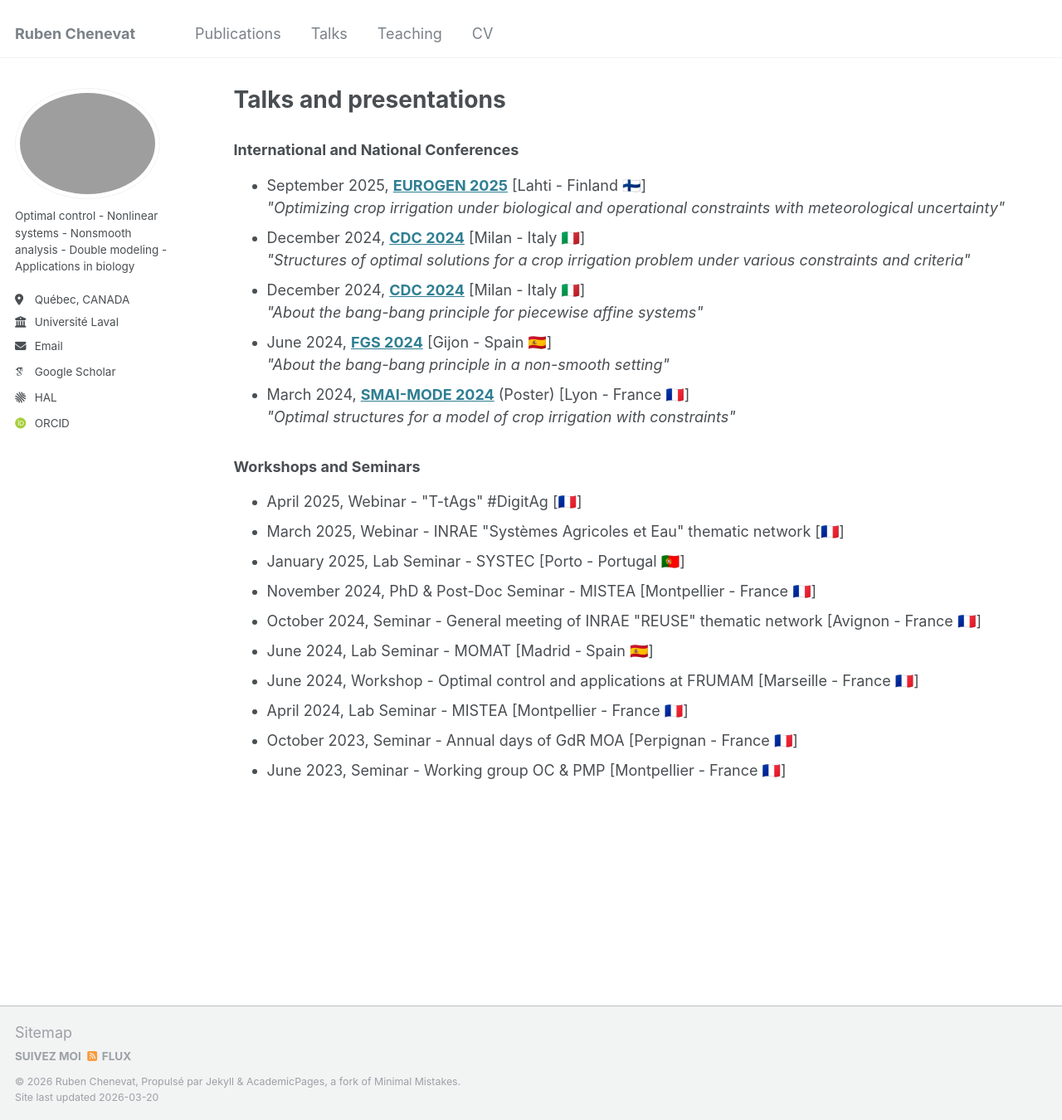
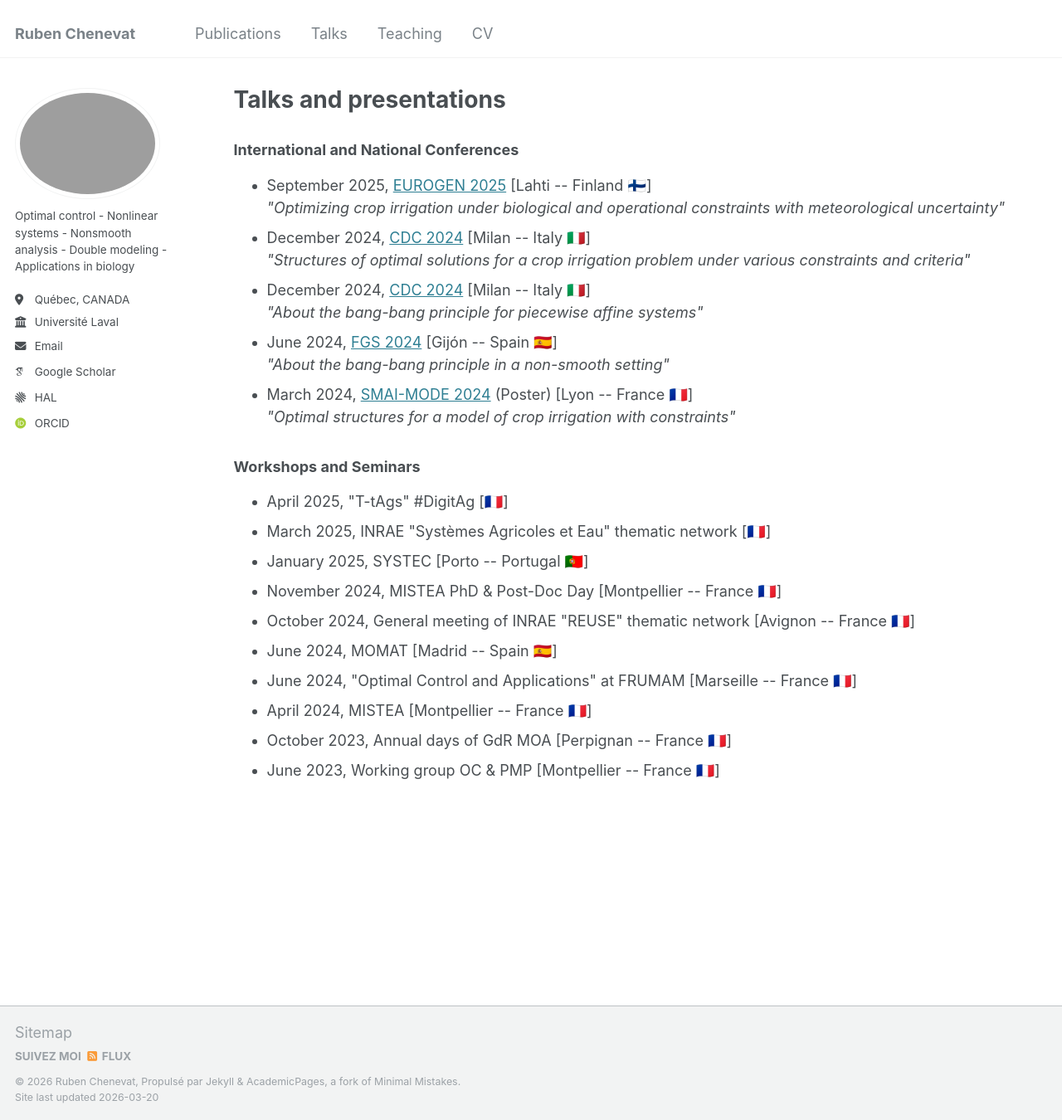
Before and after one commit to rubenchenevat/rubenchenevat.github.io, a Jekyll site: the page built from _pages/talks.html, in a window 1280 px wide and 1350 px high. Shown: the whole window at 83% size. Built offline with Jekyll 4.4.1, drawn with Linux system fonts in a browser that asks for light colours; some web fonts are replaced.

Commit message:
Update talks.html

```diff
--- a/_pages/talks.html
+++ b/_pages/talks.html
@@ -20,23 +20,23 @@ author_profile: true
 
 <ul>
     <li>
-      September 2025, <a href="https://www.lut.fi/en/eurogen-2025" target="_blank"><strong>EUROGEN 2025</strong></a> [Lahti - Finland 🇫🇮]<br>
+      September 2025, <a href="https://www.lut.fi/en/eurogen-2025" target="_blank">EUROGEN 2025</a> [Lahti -- Finland 🇫🇮]<br>
       <em>"Optimizing crop irrigation under biological and operational constraints with meteorological uncertainty"</em>
     </li>
     <li>
-      December 2024, <a href="https://cdc2024.ieeecss.org/" target="_blank"><strong>CDC 2024</strong></a> [Milan - Italy 🇮🇹]<br>
+      December 2024, <a href="https://cdc2024.ieeecss.org/" target="_blank">CDC 2024</a> [Milan -- Italy 🇮🇹]<br>
       <em>"Structures of optimal solutions for a crop irrigation problem under various constraints and criteria"</em>
     </li>
     <li>
-      December 2024, <a href="https://cdc2024.ieeecss.org/" target="_blank"><strong>CDC 2024</strong></a> [Milan - Italy 🇮🇹]<br>
+      December 2024, <a href="https://cdc2024.ieeecss.org/" target="_blank">CDC 2024</a> [Milan -- Italy 🇮🇹]<br>
       <em>"About the bang-bang principle for piecewise affine systems"</em>
     </li>
     <li>
-      June 2024, <a href="https://www.unioviedo.es/fgs2024/" target="_blank"><strong>FGS 2024</strong></a> [Gijon - Spain 🇪🇸]<br>
+      June 2024, <a href="https://www.unioviedo.es/fgs2024/" target="_blank">FGS 2024</a> [Gijón -- Spain 🇪🇸]<br>
       <em>"About the bang-bang principle in a non-smooth setting"</em>
     </li>
     <li>
-      March 2024, <a href="https://indico.math.cnrs.fr/event/9418/" target="_blank"><strong>SMAI-MODE 2024</strong></a> (Poster) [Lyon - France 🇫🇷]<br>
+      March 2024, <a href="https://indico.math.cnrs.fr/event/9418/" target="_blank">SMAI-MODE 2024</a> (Poster) [Lyon -- France 🇫🇷]<br>
       <em>"Optimal structures for a model of crop irrigation with constraints"</em>
     </li>
 </ul>
@@ -44,14 +44,14 @@ author_profile: true
 <h3>Workshops and Seminars</h3>
 
 <ul>
-    <li>April 2025, Webinar - "T-tAgs" #DigitAg [🇫🇷]</li>
-    <li>March 2025, Webinar - INRAE "Systèmes Agricoles et Eau" thematic network [🇫🇷]</li>
-    <li>January 2025, Lab Seminar - SYSTEC [Porto - Portugal 🇵🇹]</li>
-    <li>November 2024, PhD & Post-Doc Seminar - MISTEA [Montpellier - France 🇫🇷]</li>
-    <li>October 2024, Seminar - General meeting of INRAE "REUSE" thematic network [Avignon - France 🇫🇷]</li>
-    <li>June 2024, Lab Seminar - MOMAT [Madrid - Spain 🇪🇸]</li>
-    <li>June 2024, Workshop - Optimal control and applications at FRUMAM [Marseille - France 🇫🇷]</li>
-    <li>April 2024, Lab Seminar - MISTEA [Montpellier - France 🇫🇷]</li>
-    <li>October 2023, Seminar - Annual days of GdR MOA [Perpignan - France 🇫🇷]</li>
-    <li>June 2023, Seminar - Working group OC & PMP [Montpellier - France 🇫🇷]</li>
+    <li>April 2025, "T-tAgs" #DigitAg [🇫🇷]</li>
+    <li>March 2025, INRAE "Systèmes Agricoles et Eau" thematic network [🇫🇷]</li>
+    <li>January 2025, SYSTEC [Porto -- Portugal 🇵🇹]</li>
+    <li>November 2024, MISTEA PhD & Post-Doc Day [Montpellier -- France 🇫🇷]</li>
+    <li>October 2024, General meeting of INRAE "REUSE" thematic network [Avignon -- France 🇫🇷]</li>
+    <li>June 2024, MOMAT [Madrid -- Spain 🇪🇸]</li>
+    <li>June 2024, "Optimal Control and Applications" at FRUMAM [Marseille -- France 🇫🇷]</li>
+    <li>April 2024, MISTEA [Montpellier -- France 🇫🇷]</li>
+    <li>October 2023, Annual days of GdR MOA [Perpignan -- France 🇫🇷]</li>
+    <li>June 2023, Working group OC & PMP [Montpellier -- France 🇫🇷]</li>
 </ul>
```
